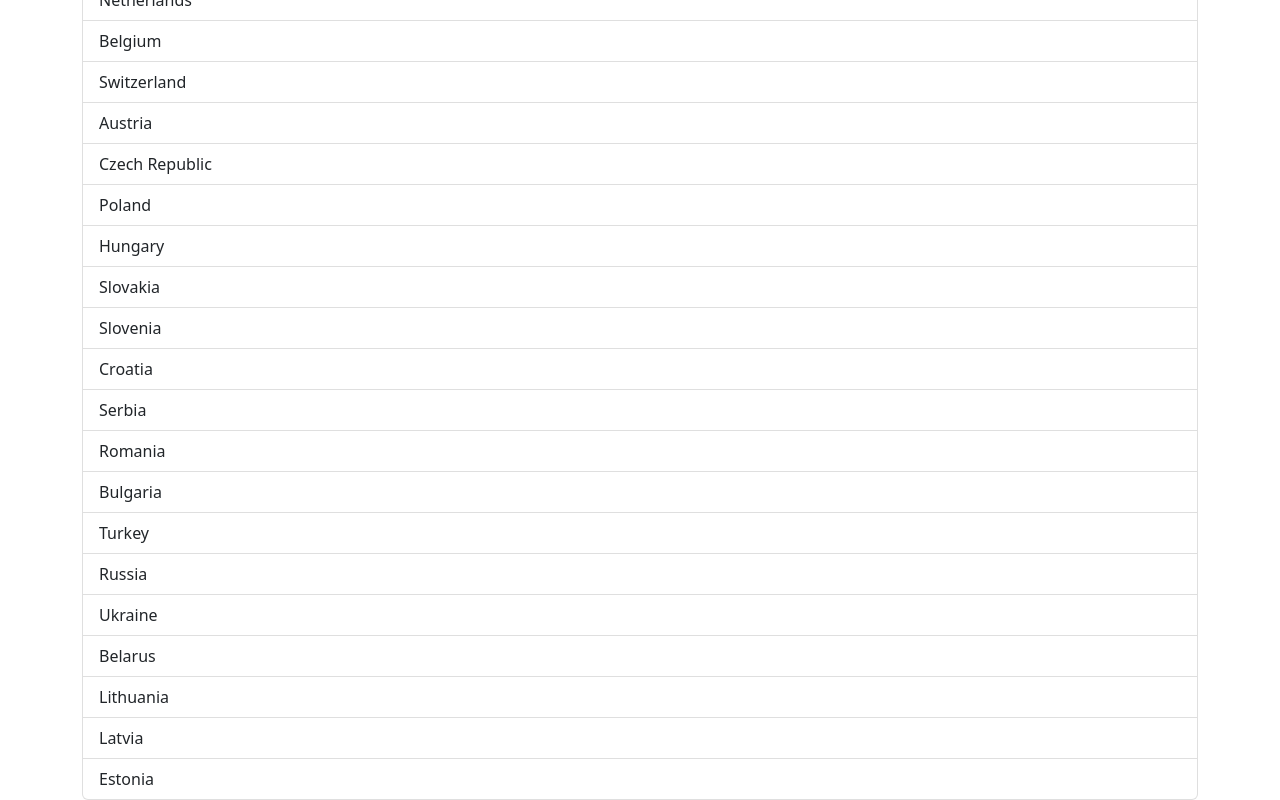
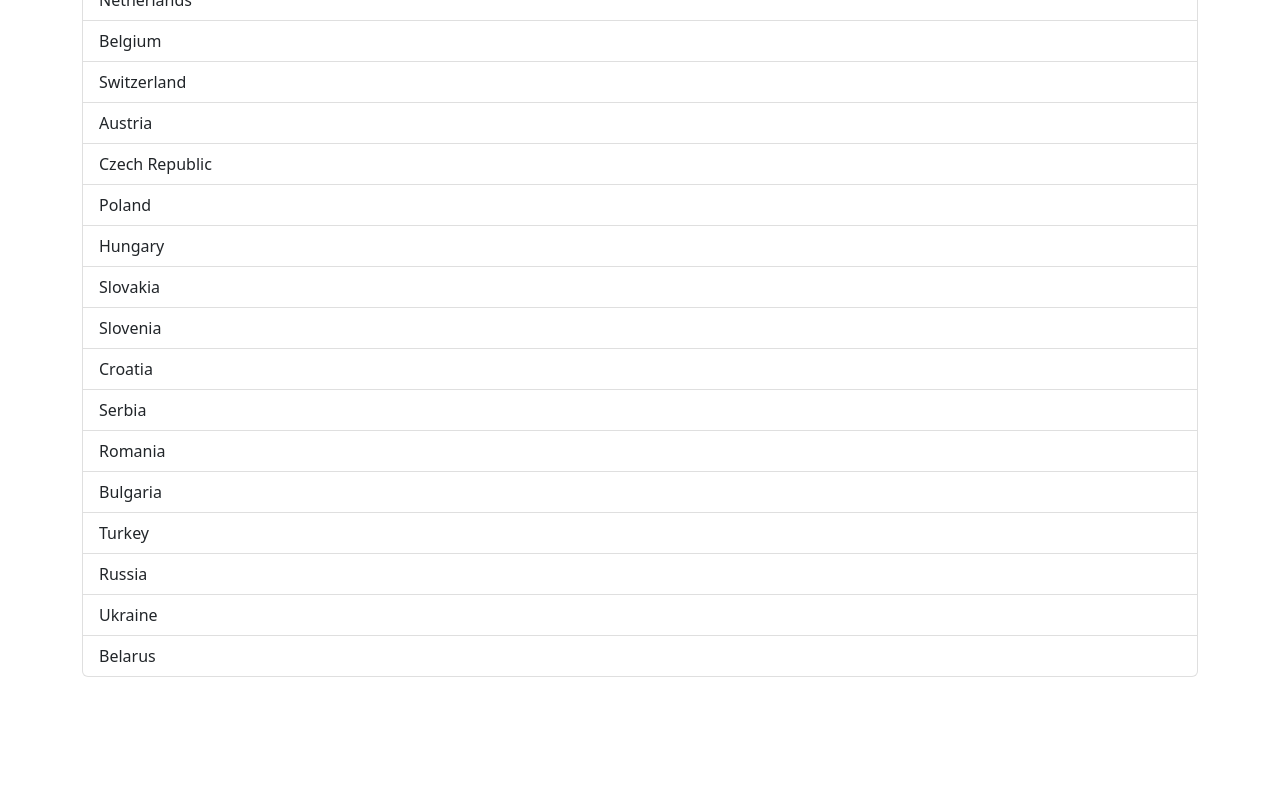
Before and after one commit to LJunnil/react-app, a React (Vite) app: page / in a window 1280 px wide. Shown: the part 544-1344 px from the top of the page. After the commit the page ends 1221 px from the top, so only its background shows below. Built offline with nearby package versions, Linux system fonts and the light colour scheme.

Commit message:
remove country list

```diff
--- a/src/App.tsx
+++ b/src/App.tsx
@@ -30,9 +30,6 @@ function App() {
     "Russia",
     "Ukraine",
     "Belarus",
-    "Lithuania",
-    "Latvia",
-    "Estonia",
   ];
 
   return (
```
